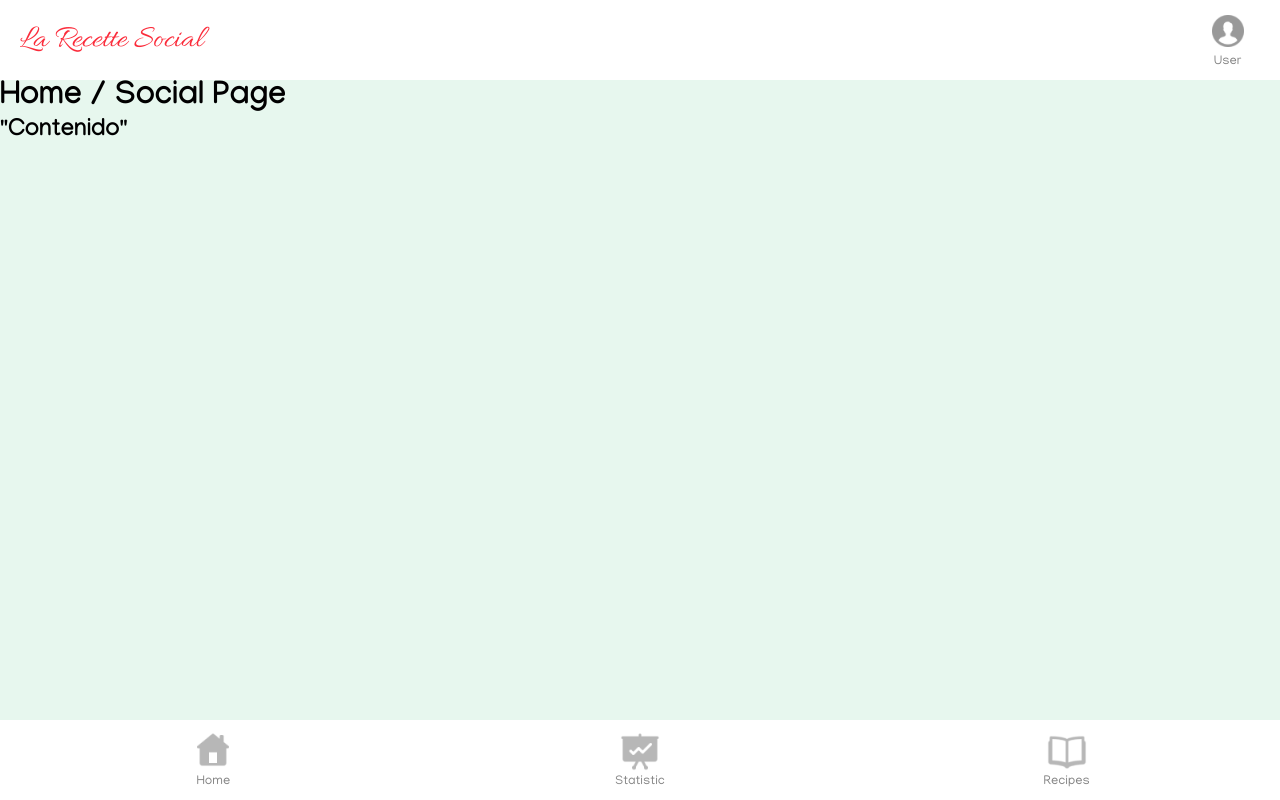
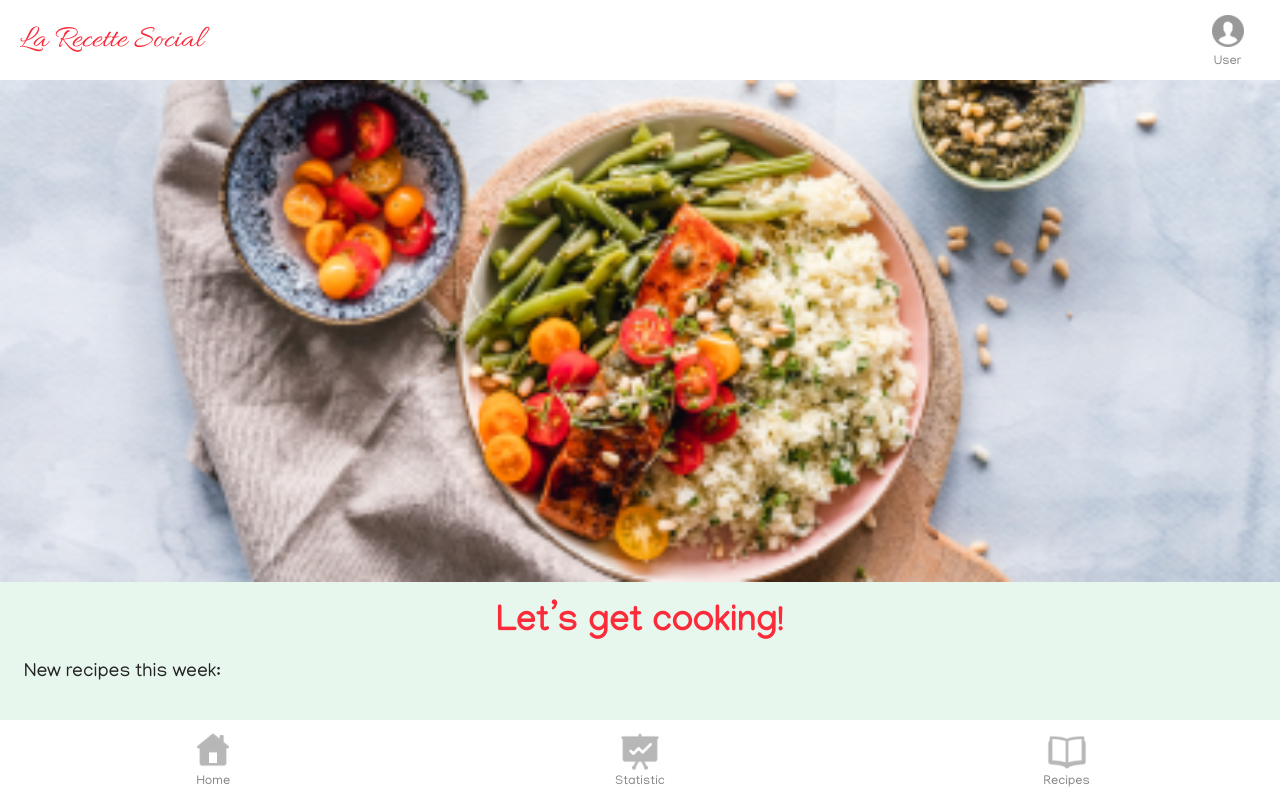
Before and after one commit to usechedaniel88/front-recette-social-las-abuelas, a React (Create React App) app: page /home-social in a window 1280 px wide. Built offline with nearby package versions, Linux system fonts and the light colour scheme.

Commit message:
home-social-page al 30% hecha

```diff
--- a/src/Global.style.tsx
+++ b/src/Global.style.tsx
@@ -25,8 +25,16 @@ export const GlobalStyles = createGlobalStyle`
     font-family: 'Manjari', sans-serif;
   }
 
+  h1{
+    font-size: 2.25rem;
+    color: ${theme.red};
+    font-weight: 600;
+    margin-top: 1rem;
+    margin-bottom: 1rem;
+  }
+
   h3{
-    font-size: 1.60rem;;
+    font-size: 1.60rem;
     color: ${theme.darkText};
     font-weight: 400;
     margin-bottom: 0.60rem;
--- a/src/pages/HomeSocialPage/HomeSocialPage.tsx
+++ b/src/pages/HomeSocialPage/HomeSocialPage.tsx
@@ -1,12 +1,22 @@
+import image from '../../assets/images/vegetables-and-salmon.png';
+
+import { Container, StyleH1, StyleImage } from './homeSocialPage.style';
+
+
 
 type Props = {}
 
 const SocialPage = (props: Props) => {
   return (
-    <div>
-        <h1>Home / Social Page</h1>
-        <h2>"Contenido"</h2>
-    </div>
+    <>
+      <div>
+        <StyleImage src={image} alt="imagen vegetables-and-salmon" />
+      </div>
+        <StyleH1>Let’s get cooking!</StyleH1>
+        <Container>
+        <h4>New recipes this week:</h4>
+        </Container>
+    </>
   )
 }
 
--- a/src/pages/HomeSocialPage/homeSocialPage.style.tsx
+++ b/src/pages/HomeSocialPage/homeSocialPage.style.tsx
@@ -1 +1,13 @@
-export {}
+import styled from "styled-components"
+
+
+export const StyleImage = styled.img`
+width: 100%;
+`
+export const StyleH1 = styled.h1`
+text-align: center;
+`
+
+export const Container = styled.div`
+padding: 0 1.5rem;
+`
```
